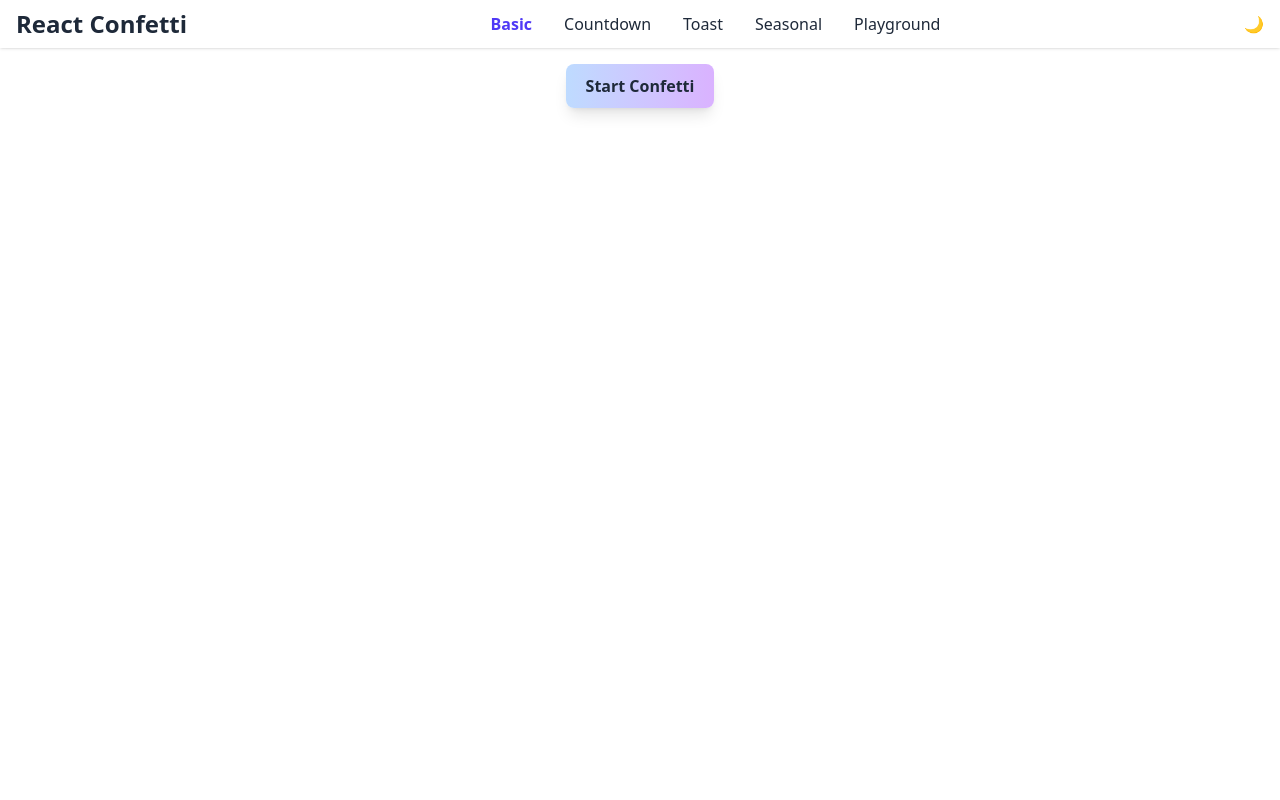
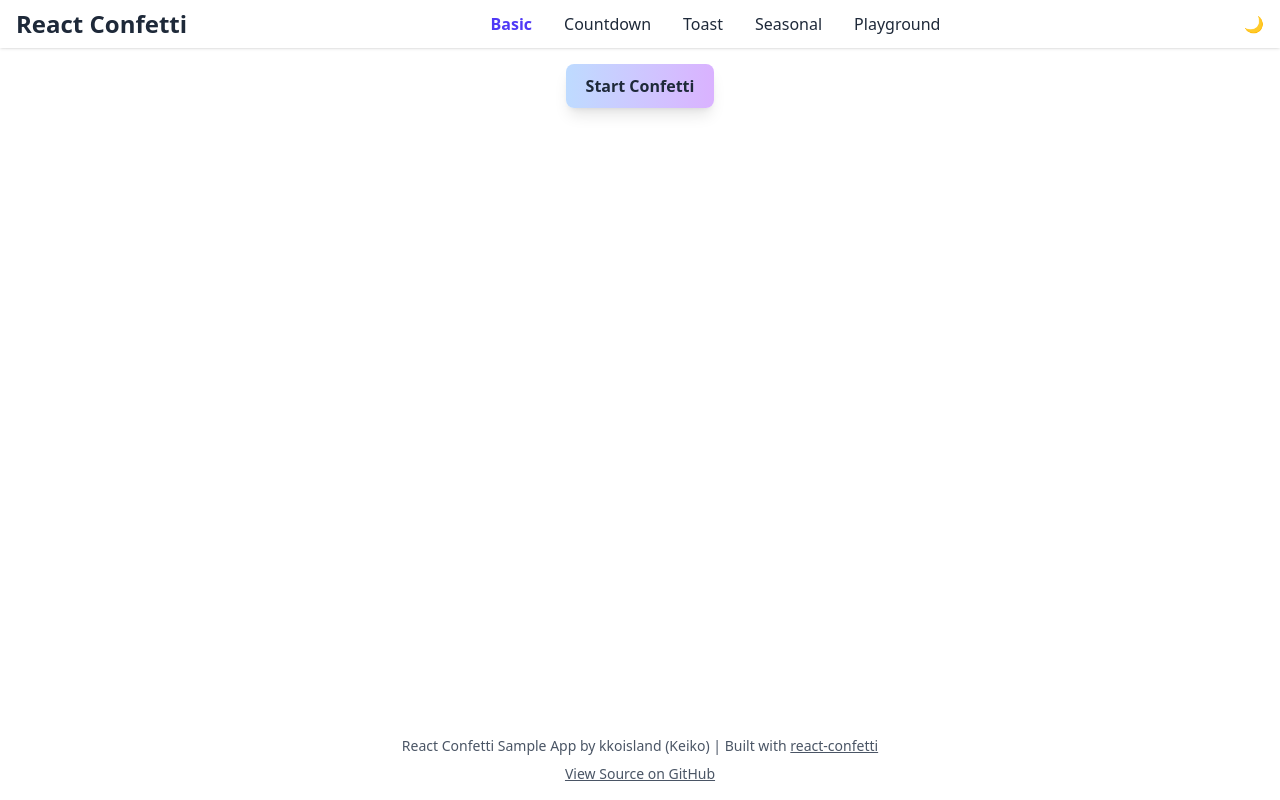
Before and after one commit to kkoisland/react-confetti-app, a React (Vite) app: page /basic in a window 1280 px wide. Built offline with nearby package versions, Linux system fonts and the light colour scheme.

Commit message:
feat: add footer and update README

```diff
--- a/src/Layout.tsx
+++ b/src/Layout.tsx
@@ -102,6 +102,32 @@ const Layout = () => {
 			<main className="flex-grow">
 				<Outlet />
 			</main>
+
+			<footer className="py-4 px-4 text-center text-sm text-gray-600 dark:text-gray-400">
+				<div className="flex flex-col gap-2">
+					<div>
+						React Confetti Sample App by kkoisland (Keiko) | Built with{" "}
+						<a
+							href="https://github.com/alampros/react-confetti"
+							target="_blank"
+							rel="noopener noreferrer"
+							className={`underline ${NAV_HOVER_STYLES}`}
+						>
+							react-confetti
+						</a>
+					</div>
+					<div>
+						<a
+							href="https://github.com/kkoisland/react-confetti-app"
+							target="_blank"
+							rel="noopener noreferrer"
+							className={`underline ${NAV_HOVER_STYLES}`}
+						>
+							View Source on GitHub
+						</a>
+					</div>
+				</div>
+			</footer>
 		</div>
 	);
 };
```
Also changed, not shown: 2 other files (tests, documents, lock files or other folders).
